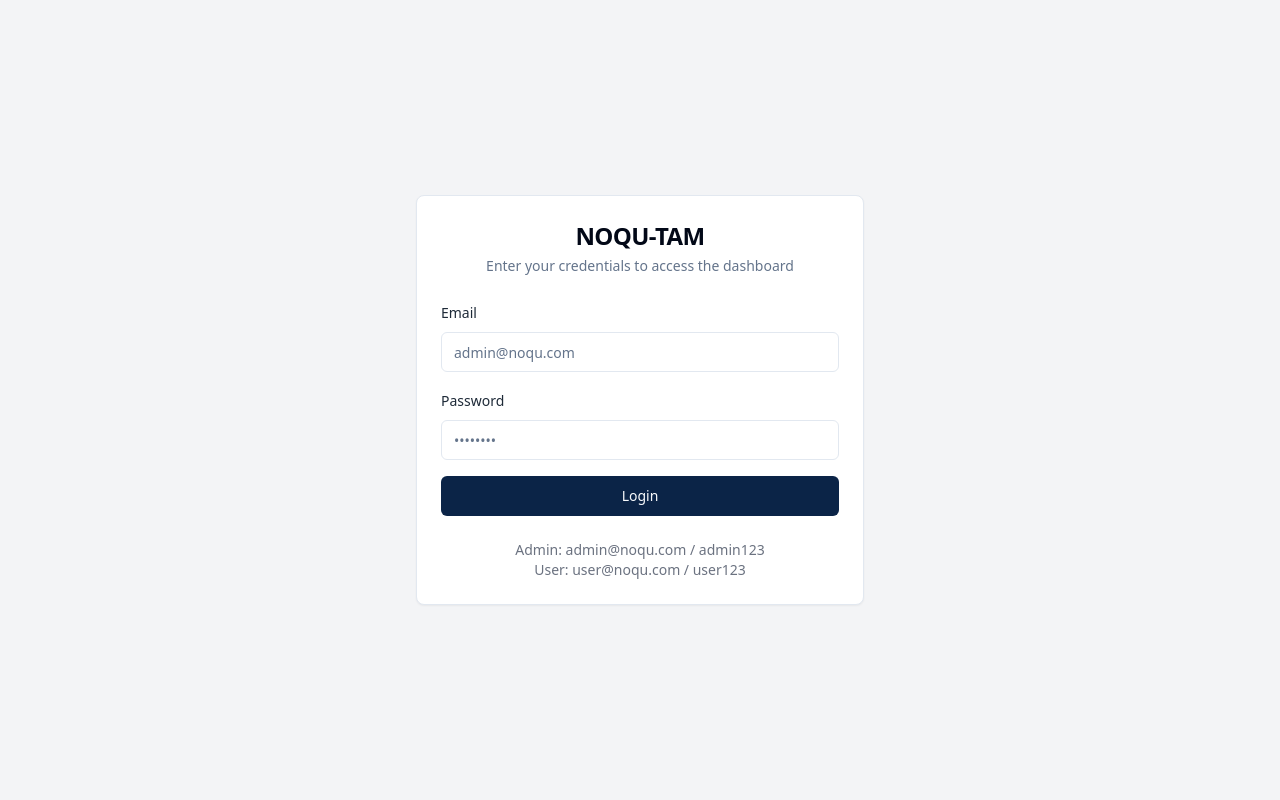
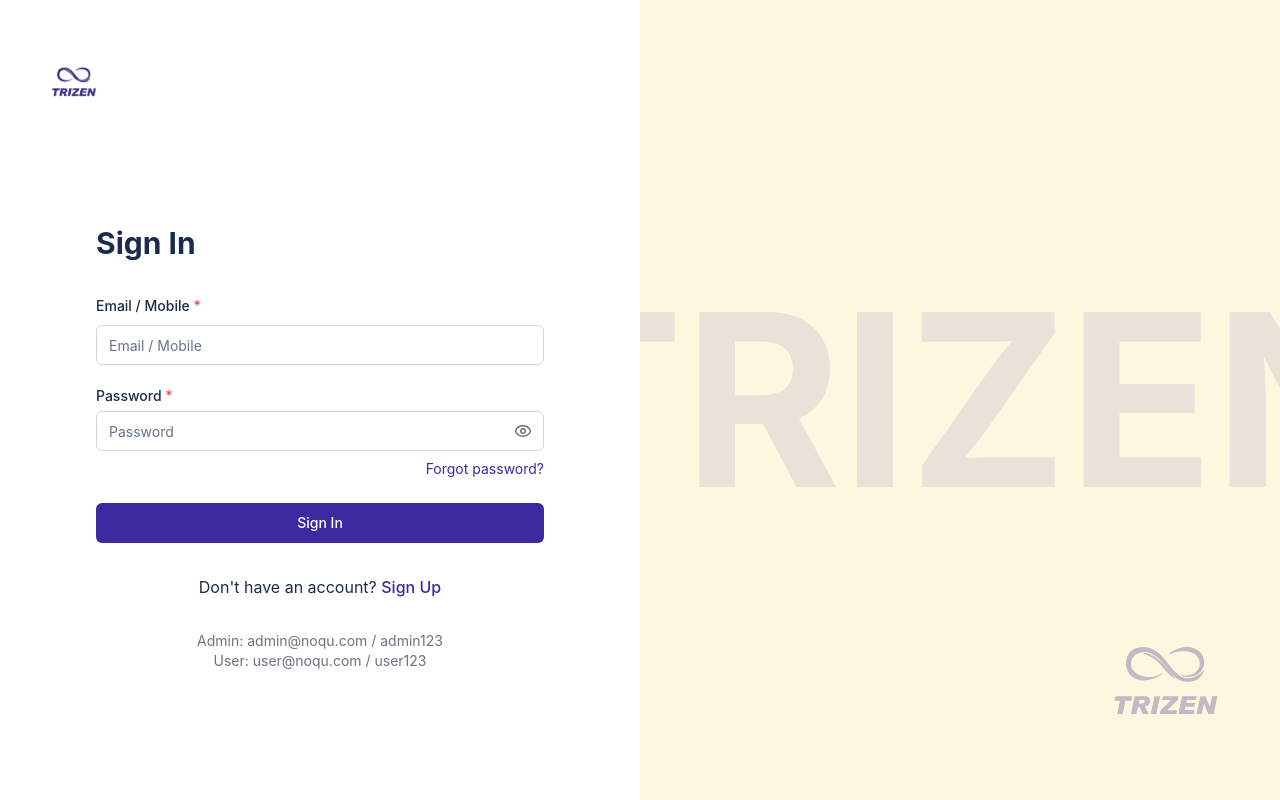
Before and after one commit to TrizenHR/trizenhr_frontend, a React (Vite) app: page /login in a window 1280 px wide. Built offline with nearby package versions, Linux system fonts and the light colour scheme.

Commit message:
Refactor: Redesign login page
Redesign the login page to match the NoQu reference design, using Trizen's branding and visual identity.

```diff
--- a/src/pages/Login.tsx
+++ b/src/pages/Login.tsx
@@ -6,25 +6,37 @@ import { useToast } from "@/hooks/use-toast";
 import { Button } from "@/components/ui/button";
 import { Input } from "@/components/ui/input";
 import { Label } from "@/components/ui/label";
-import { Card, CardContent, CardDescription, CardFooter, CardHeader, CardTitle } from "@/components/ui/card";
+import { Eye, EyeOff } from "lucide-react";
 
 const Login = () => {
   const [email, setEmail] = useState('');
   const [password, setPassword] = useState('');
   const [isLoading, setIsLoading] = useState(false);
+  const [showPassword, setShowPassword] = useState(false);
+  const [errors, setErrors] = useState<{email?: string, password?: string}>({});
   const { login } = useAuth();
   const navigate = useNavigate();
   const { toast } = useToast();
 
+  const validateForm = () => {
+    const newErrors: {email?: string, password?: string} = {};
+
+    if (!email) {
+      newErrors.email = "Email / Mobile is required";
+    }
+
+    if (!password) {
+      newErrors.password = "Password is required";
+    }
+
+    setErrors(newErrors);
+    return Object.keys(newErrors).length === 0;
+  };
+
   const handleSubmit = async (e: React.FormEvent) => {
     e.preventDefault();
 
-    if (!email || !password) {
-      toast({
-        title: "Error",
-        description: "Please enter both email and password",
-        variant: "destructive",
-      });
+    if (!validateForm()) {
       return;
     }
 
@@ -68,55 +80,114 @@ const Login = () => {
     }
   };
 
+  const togglePasswordVisibility = () => {
+    setShowPassword(!showPassword);
+  };
+
   return (
-    <div className="flex items-center justify-center min-h-screen bg-gray-100">
-      <Card className="w-full max-w-md">
-        <CardHeader className="space-y-1">
-          <CardTitle className="text-2xl font-bold text-center">NOQU-TAM</CardTitle>
-          <CardDescription className="text-center">
-            Enter your credentials to access the dashboard
-          </CardDescription>
-        </CardHeader>
-        <CardContent>
-          <form onSubmit={handleSubmit} className="space-y-4">
+    <div className="flex flex-col md:flex-row h-screen">
+      {/* Left Panel - Login Form */}
+      <div className="w-full md:w-1/2 p-8 md:p-12 flex flex-col bg-white">
+        <div className="mb-8">
+          <img
+            src="/lovable-uploads/03356e85-3c07-49e1-a539-d7a0314780cc.png"
+            alt="Trizen Logo"
+            className="h-16"
+          />
+        </div>
+
+        <div className="flex-grow flex flex-col justify-center max-w-md mx-auto w-full">
+          <h1 className="text-3xl font-bold text-[#1b2a4e] mb-8">Sign In</h1>
+
+          <form onSubmit={handleSubmit} className="space-y-6">
             <div className="space-y-2">
-              <Label htmlFor="email">Email</Label>
+              <Label htmlFor="email" className="text-[#1b2a4e] font-medium">
+                Email / Mobile <span className="text-red-500">*</span>
+              </Label>
               <Input
                 id="email"
-                type="email"
-                placeholder="admin@noqu.com"
+                type="text"
+                placeholder="Email / Mobile"
                 value={email}
                 onChange={(e) => setEmail(e.target.value)}
-                required
+                className={`border ${errors.email ? 'border-red-500' : 'border-gray-300'} rounded-md`}
               />
+              {errors.email && (
+                <p className="text-red-500 text-sm">{errors.email}</p>
+              )}
             </div>
+
             <div className="space-y-2">
-              <Label htmlFor="password">Password</Label>
-              <Input
-                id="password"
-                type="password"
-                placeholder="••••••••"
-                value={password}
-                onChange={(e) => setPassword(e.target.value)}
-                required
-              />
+              <div className="flex justify-between">
+                <Label htmlFor="password" className="text-[#1b2a4e] font-medium">
+                  Password <span className="text-red-500">*</span>
+                </Label>
+              </div>
+              <div className="relative">
+                <Input
+                  id="password"
+                  type={showPassword ? "text" : "password"}
+                  placeholder="Password"
+                  value={password}
+                  onChange={(e) => setPassword(e.target.value)}
+                  className={`border pr-10 ${errors.password ? 'border-red-500' : 'border-gray-300'} rounded-md`}
+                />
+                <button
+                  type="button"
+                  onClick={togglePasswordVisibility}
+                  className="absolute right-3 top-1/2 transform -translate-y-1/2 text-gray-500"
+                >
+                  {showPassword ? <EyeOff size={18} /> : <Eye size={18} />}
+                </button>
+              </div>
+              {errors.password && (
+                <p className="text-red-500 text-sm">{errors.password}</p>
+              )}
+              <div className="flex justify-end">
+                <a href="#" className="text-sm text-[#3b2ba1] hover:underline">
+                  Forgot password?
+                </a>
+              </div>
             </div>
+
             <Button
               type="submit"
-              className="w-full bg-[#0B2447] hover:bg-[#1E3A8A]"
+              className="w-full bg-[#3b2ba1] hover:bg-[#2a1f76] text-white py-3"
               disabled={isLoading}
             >
-              {isLoading ? "Logging in..." : "Login"}
+              {isLoading ? "Signing In..." : "Sign In"}
             </Button>
           </form>
-        </CardContent>
-        <CardFooter className="flex flex-col space-y-2">
-          <div className="text-sm text-center text-gray-500">
+
+          <div className="mt-8 text-center">
+            <p className="text-[#1b2a4e]">
+              Don't have an account? {" "}
+              <a href="#" className="text-[#3b2ba1] hover:underline font-medium">
+                Sign Up
+              </a>
+            </p>
+          </div>
+
+          <div className="text-sm text-center text-gray-500 mt-8">
             <p>Admin: admin@noqu.com / admin123</p>
             <p>User: user@noqu.com / user123</p>
           </div>
-        </CardFooter>
-      </Card>
+        </div>
+      </div>
+
+      {/* Right Panel - Brand Background */}
+      <div className="hidden md:block md:w-1/2 bg-[#fef7e0] relative overflow-hidden">
+        <div className="absolute inset-0 flex items-center justify-center">
+          <div className="text-[240px] font-bold text-[#3b2ba1]/10 select-none">TRIZEN</div>
+        </div>
+        <div className="absolute bottom-0 right-0 p-12">
+          <img
+            src="/lovable-uploads/03356e85-3c07-49e1-a539-d7a0314780cc.png"
+            alt="Trizen Logo"
+            className="w-32 opacity-30"
+          />
+        </div>
+      </div>
     </div>
   );
 };
--- a/tailwind.config.ts
+++ b/tailwind.config.ts
@@ -71,6 +71,13 @@ export default {
 					wfh: '#3498db', // Blue
 					weekoff: '#7f8c8d', // Gray
 					holiday: '#9b59b6', // Purple
+				},
+				// Trizen brand colors
+				trizen: {
+					primary: '#3b2ba1', // Trizen primary purple
+					secondary: '#2a1f76', // Darker shade for hover
+					background: '#fef7e0', // Light yellowish background
+					text: '#1b2a4e', // Dark blue text
 				}
 			},
 			borderRadius: {
@@ -99,7 +106,10 @@ export default {
 			animation: {
 				'accordion-down': 'accordion-down 0.2s ease-out',
 				'accordion-up': 'accordion-up 0.2s ease-out'
-			}
+			},
+			fontFamily: {
+				sans: ['Inter', 'system-ui', 'sans-serif'],
+			},
 		}
 	},
 	plugins: [require("tailwindcss-animate")],
```
Also changed, not shown: public/lovable-uploads/03356e85-3c07-49e1-a539-d7a0314780cc.png (added).
